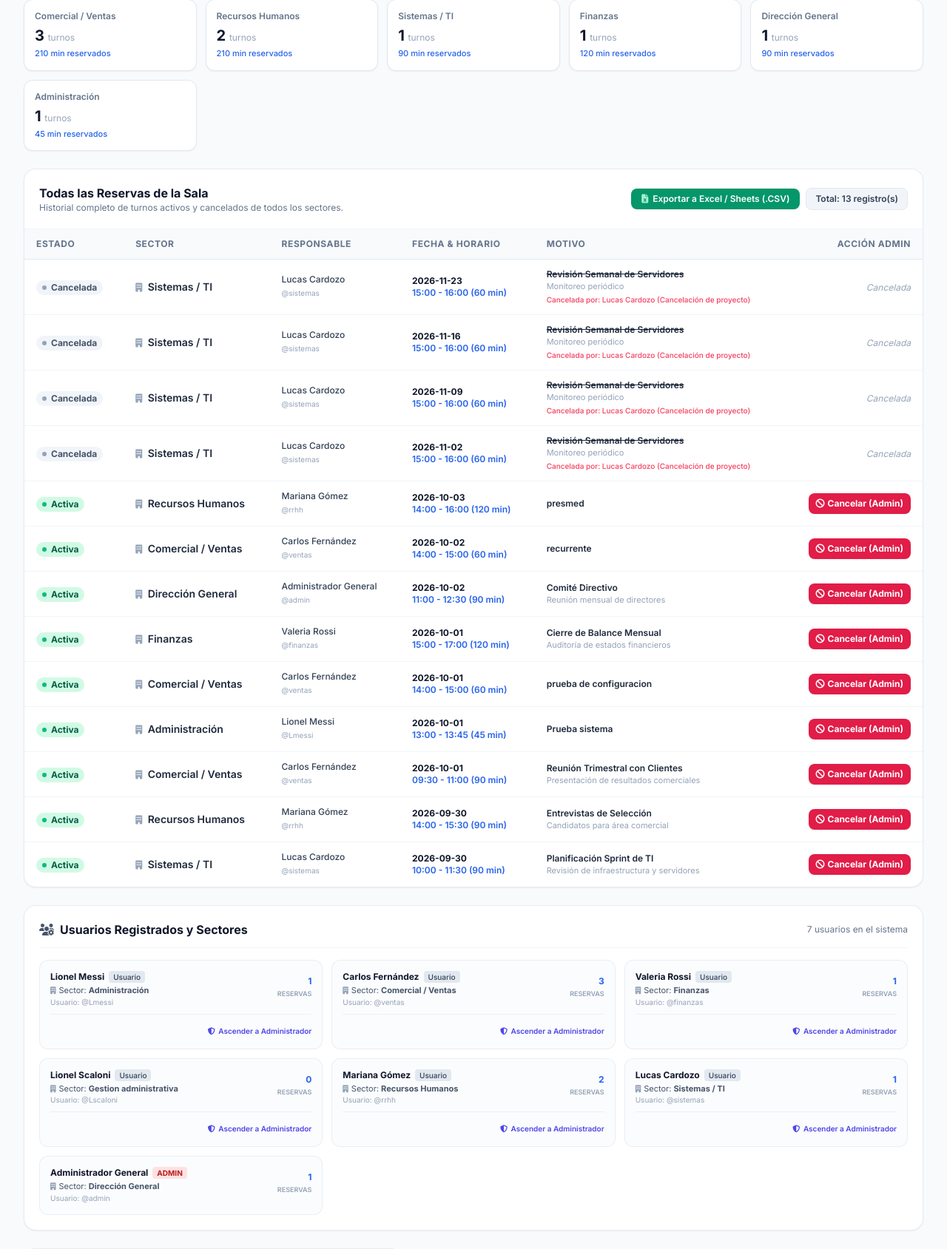
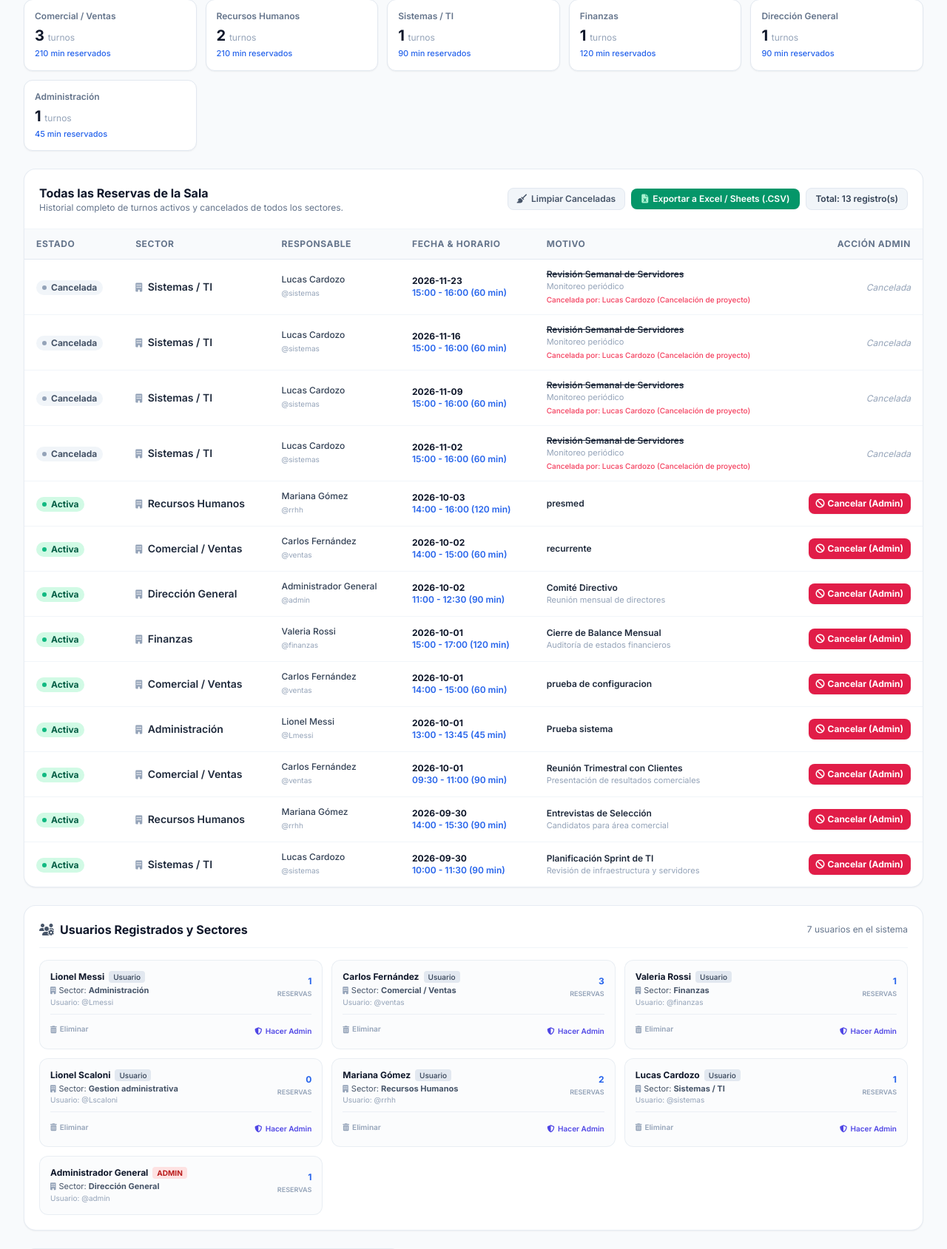
Before and after one commit to SalaReunion/sala-reuniones-piso2, a Flask app: page /admin in a window 1280 px wide. Shown: the part 257-1946 px from the top of the page at 74% size. Run offline with Flask 3, Linux system fonts and the light colour scheme; a user stored in the database is signed in; data comes from the database, SQL or seed files in the repository; some libraries are stand-ins or nearby versions.

Commit message:
Add files via upload

```diff
--- a/app.py
+++ b/app.py
@@ -671,6 +671,40 @@ def toggle_user_role(target_user_id):
     flash(f"El usuario {target_user['full_name']} (@{target_user['username']}) {action_text}.", "success")
     return redirect(url_for("admin_panel"))
 
+@app.route("/admin/usuarios/<int:target_user_id>/eliminar", methods=["POST"])
+@admin_required
+def delete_user(target_user_id):
+    if target_user_id == session["user_id"]:
+        flash("No puedes eliminar tu propia cuenta de administrador.", "danger")
+        return redirect(url_for("admin_panel"))
+
+    conn = get_db_connection()
+    target_user = conn.execute("SELECT * FROM users WHERE id = ?", (target_user_id,)).fetchone()
+    if not target_user:
+        conn.close()
+        flash("El usuario no existe.", "danger")
+        return redirect(url_for("admin_panel"))
+
+    # Desvincular cancelaciones y eliminar reservas del usuario para mantener la BD íntegra
+    conn.execute("UPDATE reservations SET cancelled_by = NULL WHERE cancelled_by = ?", (target_user_id,))
+    conn.execute("DELETE FROM reservations WHERE user_id = ?", (target_user_id,))
+    conn.execute("DELETE FROM users WHERE id = ?", (target_user_id,))
+    conn.commit()
+    conn.close()
+
+    flash(f"El usuario '{target_user['username']}' ({target_user['full_name']}) y sus turnos asociados fueron eliminados del sistema.", "success")
+    return redirect(url_for("admin_panel"))
+
+@app.route("/admin/reservas/limpiar-canceladas", methods=["POST"])
+@admin_required
+def purge_cancelled_reservations():
+    conn = get_db_connection()
+    deleted = conn.execute("DELETE FROM reservations WHERE status = 'cancelled'").rowcount
+    conn.commit()
+    conn.close()
+    flash(f"Se eliminaron permanentemente {deleted} reserva(s) cancelada(s) del historial.", "success")
+    return redirect(url_for("admin_panel"))
+
 if __name__ == "__main__":
     port = int(os.environ.get("PORT", 5000))
     debug_mode = os.environ.get("FLASK_DEBUG", "false").lower() == "true"
--- a/database.py
+++ b/database.py
@@ -115,39 +115,12 @@ def init_db():
         cursor.execute("ALTER TABLE reservations ADD COLUMN recurrence_type TEXT DEFAULT 'none'")
     conn.commit()
 
-    # Usuarios iniciales de prueba si la tabla está vacía
+    # Usuario inicial administrador si la tabla está vacía
     cursor.execute("SELECT COUNT(*) FROM users")
     if cursor.fetchone()[0] == 0:
-        sample_users = [
-            ("admin", generate_password_hash("admin123"), "Administrador General", "Dirección General", "admin"),
-            ("sistemas", generate_password_hash("sistemas123"), "Lucas Cardozo", "Sistemas / TI", "user"),
-            ("rrhh", generate_password_hash("rrhh123"), "Mariana Gómez", "Recursos Humanos", "user"),
-            ("ventas", generate_password_hash("ventas123"), "Carlos Fernández", "Comercial / Ventas", "user"),
-            ("finanzas", generate_password_hash("finanzas123"), "Valeria Rossi", "Finanzas", "user")
-        ]
-        cursor.executemany(
+        cursor.execute(
             "INSERT INTO users (username, password_hash, full_name, sector, role) VALUES (?, ?, ?, ?, ?)",
-            sample_users
-        )
-        conn.commit()
-
-        # Insertar reservas de demostración para los próximos días
-        import datetime
-        today = datetime.date.today()
-        d1 = today.strftime("%Y-%m-%d")
-        d2 = (today + datetime.timedelta(days=1)).strftime("%Y-%m-%d")
-        d3 = (today + datetime.timedelta(days=2)).strftime("%Y-%m-%d")
-
-        sample_reservations = [
-            (2, "Planificación Sprint de TI", "Revisión de infraestructura y servidores", d1, "10:00", "11:30", 90, "active"),
-            (3, "Entrevistas de Selección", "Candidatos para área comercial", d1, "14:00", "15:30", 90, "active"),
-            (4, "Reunión Trimestral con Clientes", "Presentación de resultados comerciales", d2, "09:30", "11:00", 90, "active"),
-            (5, "Cierre de Balance Mensual", "Auditoría de estados financieros", d2, "15:00", "17:00", 120, "active"),
-            (1, "Comité Directivo", "Reunión mensual de directores", d3, "11:00", "12:30", 90, "active")
-        ]
-        cursor.executemany(
-            "INSERT INTO reservations (user_id, title, description, date, start_time, end_time, duration_minutes, status) VALUES (?, ?, ?, ?, ?, ?, ?, ?)",
-            sample_reservations
+            ("admin", generate_password_hash("admin123"), "Administrador General", "Dirección General", "admin")
         )
         conn.commit()
 
--- a/templates/admin.html
+++ b/templates/admin.html
@@ -54,7 +54,17 @@
         </h3>
         <p class="text-xs text-slate-500">Historial completo de turnos activos y cancelados de todos los sectores.</p>
       </div>
-      <div class="flex items-center gap-2">
+      <div class="flex flex-wrap items-center gap-2">
+        <form action="{{ url_for('purge_cancelled_reservations') }}" method="POST"
+              onsubmit="return confirm('¿Deseas eliminar permanentemente del historial todas las reservas que figuran como canceladas?');">
+          <button type="submit"
+                  title="Purga las reservas canceladas para limpiar el listado"
+                  class="inline-flex items-center gap-1.5 bg-slate-100 hover:bg-rose-50 text-slate-600 hover:text-rose-700 font-semibold px-3 py-1.5 rounded-lg text-xs border border-slate-200 hover:border-rose-200 transition">
+            <i class="fa-solid fa-broom text-xs"></i>
+            <span>Limpiar Canceladas</span>
+          </button>
+        </form>
+
         <a href="{{ url_for('export_csv') }}"
            title="Descarga todas las reservas en formato compatible con Google Sheets y Excel"
            class="inline-flex items-center gap-1.5 bg-emerald-600 hover:bg-emerald-700 text-white font-semibold px-3.5 py-1.5 rounded-lg text-xs shadow-sm transition">
@@ -187,16 +197,24 @@
         </div>
 
         {% if u.id != session.user_id %}
-        <div class="pt-2 border-t border-slate-200/60 flex justify-end">
+        <div class="pt-2 border-t border-slate-200/60 flex items-center justify-between gap-2">
+          <form action="{{ url_for('delete_user', target_user_id=u.id) }}" method="POST"
+                onsubmit="return confirm('ATENCIÓN: ¿Seguro que deseas eliminar al usuario {{ u.full_name }} (@{{ u.username }})? Esto liberará su nombre de usuario para que pueda ser registrado nuevamente.');">
+            <button type="submit" class="text-[10px] font-semibold text-slate-400 hover:text-rose-600 transition flex items-center gap-1"
+                    title="Eliminar usuario del sistema">
+              <i class="fa-solid fa-trash-can text-[10px]"></i> Eliminar
+            </button>
+          </form>
+
           <form action="{{ url_for('toggle_user_role', target_user_id=u.id) }}" method="POST"
                 onsubmit="return confirm('¿Seguro que deseas cambiar el rol de {{ u.full_name }}?');">
             {% if u.role == 'admin' %}
-              <button type="submit" class="text-[10px] font-semibold text-rose-600 hover:text-rose-700 hover:underline">
-                <i class="fa-solid fa-user-minus mr-0.5"></i> Quitar privilegios de Admin
+              <button type="submit" class="text-[10px] font-semibold text-amber-600 hover:text-amber-700 hover:underline">
+                <i class="fa-solid fa-user-minus mr-0.5"></i> Quitar Admin
               </button>
             {% else %}
               <button type="submit" class="text-[10px] font-semibold text-indigo-600 hover:text-indigo-700 hover:underline">
-                <i class="fa-solid fa-shield-halved mr-0.5"></i> Ascender a Administrador
+                <i class="fa-solid fa-shield-halved mr-0.5"></i> Hacer Admin
               </button>
             {% endif %}
           </form>
```
